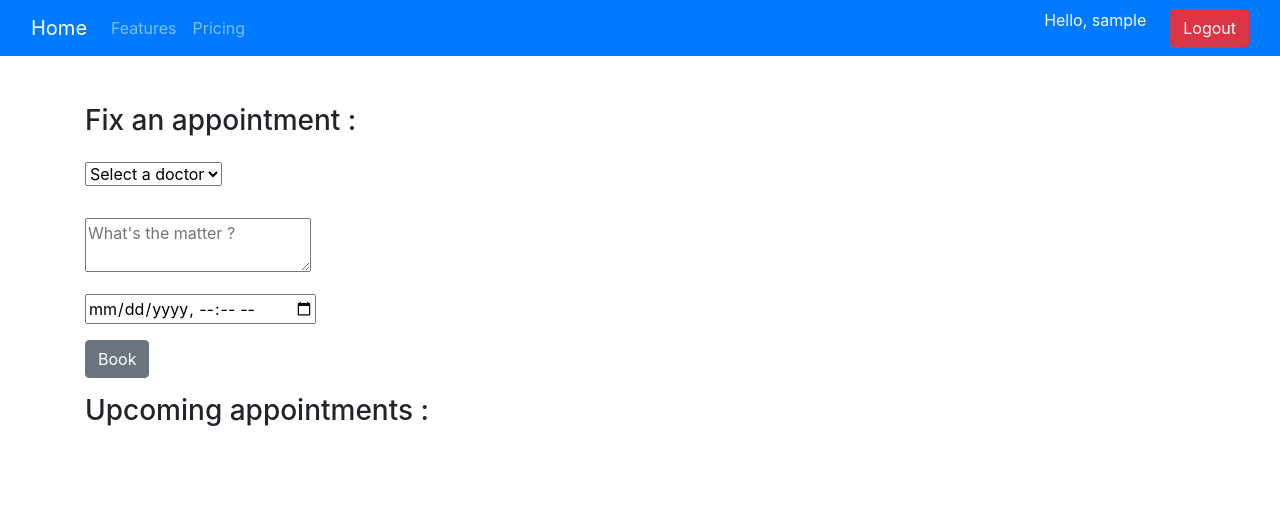
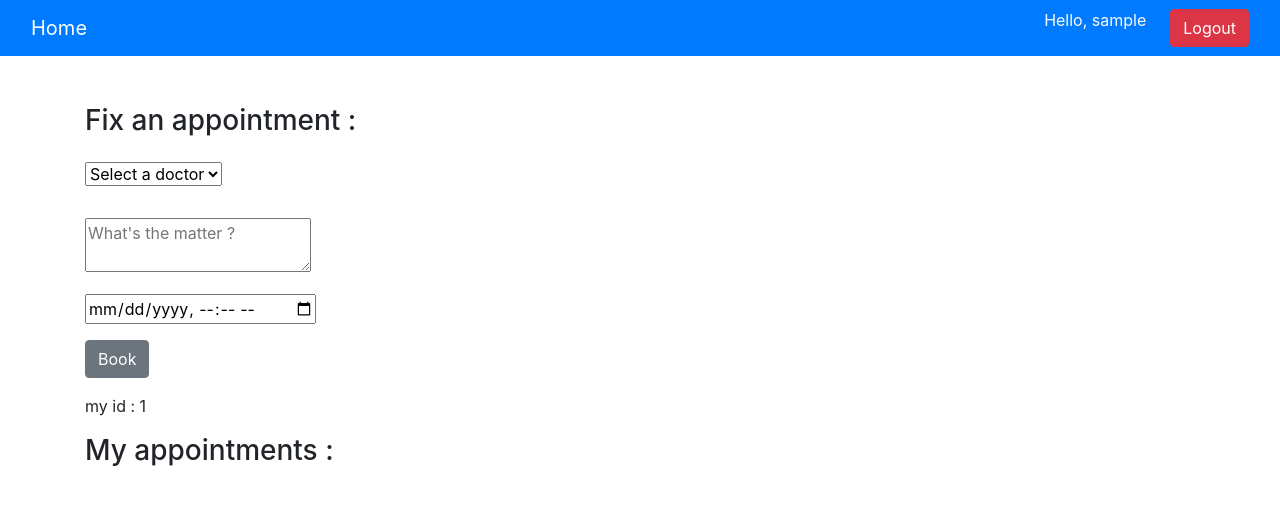
Before and after one commit to rubenj777/python_project, a Flask app: page /home in a window 1280 px wide. Shown: the top 505 px of the page. Run offline with Flask 2, Linux system fonts and the light colour scheme; the visitor is signed in with stand-in values (Sample User, id 1); data that the repository does not hold is empty.

Commit message:
user can modify datetime of appointment - modifying design

```diff
--- a/main.py
+++ b/main.py
@@ -1,5 +1,6 @@
 import os
 from flask import Flask, render_template, request, redirect, url_for, session
+from datetime import datetime
 
 
 def create_app():
@@ -9,6 +10,13 @@ def create_app():
     import db
 
     db.init_app(app)
+
+    def date(d):
+        d = datetime.strptime(d,"%Y-%m-%dT%H:%M")
+        d.strftime("%d-%m-%Y %H%M")
+        return d
+
+    app.add_template_filter(date)
 
     def get_id():
         id = session["id"]
@@ -33,6 +41,14 @@ def create_app():
         users = res.fetchall()
         db.close_db()
         return users
+
+    def get_all_appointments():
+        con = db.get_db()
+        cur = con.cursor()
+        res = cur.execute("SELECT appointment_time FROM appointment")
+        appointments = res.fetchall()
+        db.close_db()
+        return appointments
 
     def user_get_all_appointments():
         con = db.get_db()
@@ -81,6 +97,7 @@ def create_app():
                 (username, password),
             )
             user = res.fetchone()
+            db.close_db()
 
             if user:
                 session["loggedIn"] = True
@@ -90,6 +107,7 @@ def create_app():
                 return redirect("/home")
             else:
                 return redirect("/")
+
         return render_template("index.html")
 
     @app.route("/logout", methods=["GET", "POST"])
@@ -105,14 +123,13 @@ def create_app():
         if "loggedIn" not in session:
             return redirect("/")
         else:
+            # delete_appointment_when_passed()
             if session["role"] == 1:
                 logged_user_id = get_id()
                 doctors = get_all_doctors()
                 appointments = user_get_all_appointments()
-                users = get_all_users()
                 return render_template(
                     "home.html",
-                    users=users,
                     appointments=appointments,
                     doctors=doctors,
                     logged_user_id=logged_user_id,
@@ -139,7 +156,7 @@ def create_app():
         con = db.get_db()
         cur = con.cursor()
         cur.execute(
-            "INSERT INTO appointment ('user_id', 'doc_id', 'appointment_time', 'cause') VALUES (?, ?, ?, ?)",
+            "REPLACE INTO appointment ('user_id', 'doc_id', 'appointment_time', 'cause') VALUES (?, ?, ?, ?)",
             (
                 logged_user_id,
                 doctor_id,
@@ -148,6 +165,18 @@ def create_app():
             ),
         )
         con.commit()
+        db.close_db()
         return redirect("/home")
 
+    # def delete_appointment_when_passed():
+    #     con = db.get_db()
+    #     cur = con.cursor()
+    #     cur.execute(
+    #         "DELETE FROM 'appointment' WHERE 'appointment_time' < datetime('now')"
+    #     )
+    #     con.commit()
+    #     db.close_db()
+
+    # delete_appointment_when_passed()
+
     return app
--- a/templates/home.html
+++ b/templates/home.html
@@ -32,17 +32,23 @@
         </div>
 
     </form>
-    <h3>Upcoming appointments :</h3>
+    <p>my id : {{ logged_user_id }}</p>
+    <h3>My appointments :</h3>
     {% for appointment in appointments %}
-    <div>
-        <p>{{ appointment.appointment_time }}</p>
-        <p>{{ appointment.firstName }} {{ appointment.lastName }}, {{ appointment.specialization }}</p>
-    </div>
+        {% if appointment.user_id == logged_user_id %}
+            <div class="card">
+                <div class="card-body">
+                    <p>{{ appointment.appointment_time | date }}</p>
+                    <p>{{ appointment.firstName }} {{ appointment.lastName }}, {{ appointment.specialization }}</p>
+                </div>
+
+            </div>
+        {% endif %}
     {% endfor %}
 
     {% elif session["role"] == 2 %}
 
-    <h3>Upcoming appointments :</h3>
+    <h3>My appointments :</h3>
     {% for appointment in appointments %}
     <div>
         <p>{{ appointment.appointment_time }}</p>
--- a/templates/layout.html
+++ b/templates/layout.html
@@ -13,26 +13,13 @@
 
 <body>
     <nav class="navbar navbar-expand-lg navbar-dark bg-primary">
-        <div class="container-fluid">
+        <div class="container-fluid justify-content-between">
             <a class="navbar-brand" href="/home">Home</a>
-            <button class="navbar-toggler" type="button" data-bs-toggle="collapse" data-bs-target="#navbarColor01"
-                aria-controls="navbarColor01" aria-expanded="false" aria-label="Toggle navigation">
-                <span class="navbar-toggler-icon"></span>
-            </button>
-            <div class="collapse navbar-collapse justify-content-between" id="navbarColor01">
-                <ul class="navbar-nav me-auto">
-                    <li class="nav-item">
-                        <a class="nav-link" href="#">Features</a>
-                    </li>
-                    <li class="nav-item">
-                        <a class="nav-link" href="#">Pricing</a>
-                    </li>
-                </ul>
                 <div>
                     {% if not session["loggedIn"] %}
                     <form class="d-flex" action="/login" method="POST">
-                        <input class="mr-2" type="text" name="username">
-                        <input class="mr-2" type="password" name="password">
+                        <input class="mr-2" type="text" name="username" placeholder="Username">
+                        <input class="mr-2" type="password" name="password" placeholder="Password">
                         <button class="btn btn-success my-2 my-sm-0" type="submit">Login</button>
                     </form>
                     {% else %}
@@ -44,7 +31,6 @@
                     </div>
                     {% endif %}
                 </div>
-            </div>
         </div>
     </nav>
     <div class="container">
```
